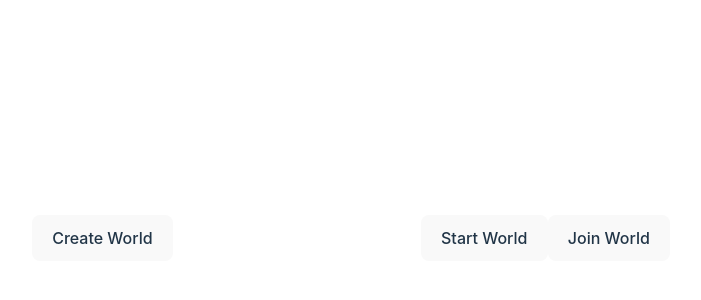
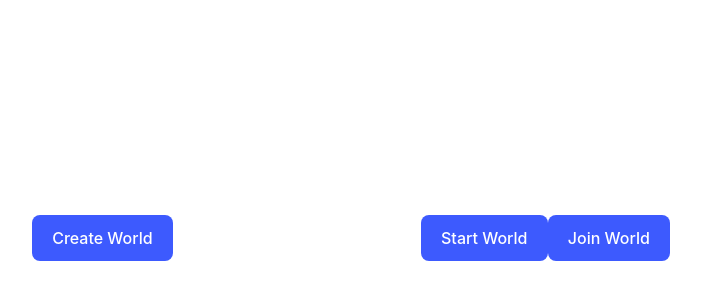
Before and after one commit to marutsuki/a-small-world, a React (Vite) app in the folder web-client/: page / in a window 1280 px wide. Shown: the part 162-462 px from the top of the page, without its empty margins (289-990 px from the left). Built offline with nearby package versions, Linux system fonts and the light colour scheme.

Commit message:
feat(ui): common button component

```diff
--- /dev/null
+++ b/web-client/src/common/Button.tsx
@@ -0,0 +1,37 @@
+import { FC } from 'react';
+import { ColourVariant } from '../../tailwind.config';
+import { VariantConfig } from '../colours';
+
+const CommonStyling = 'transition duration-100 ';
+
+export const ButtonVariants: VariantConfig = Object.freeze({
+    primary: 'bg-primary-base-default text-primary-content-default',
+    secondary: 'bg-secondary-base-default text-secondary-content-base-default',
+    error: 'bg-error-base-default text-error-content-default',
+});
+
+type ButtonProps = {
+    id: string;
+    variant?: ColourVariant;
+    children: React.ReactNode;
+    onClick: () => void;
+};
+
+export const Button: FC<ButtonProps> = ({
+    id,
+    variant = 'primary',
+    children,
+    onClick,
+}) => {
+    return (
+        <button
+            id={id}
+            className={CommonStyling.concat(ButtonVariants[variant])}
+            onClick={onClick}
+        >
+            {children}
+        </button>
+    );
+};
+
+export default Button;
--- a/web-client/src/menu/Menu.tsx
+++ b/web-client/src/menu/Menu.tsx
@@ -1,6 +1,7 @@
 import { FC, useState } from 'react';
 import { serverUrl } from '../environment/config';
 import { Player, World } from '../game/types';
+import Button from '../common/Button';
 
 type MenuProps = {
     onJoinWorld: (worldId: string, player: Player) => void;
@@ -54,10 +55,10 @@ const Menu: FC<MenuProps> = ({ onJoinWorld }) => {
 
     return (
         <div>
-            <button onClick={createWorld}>Create World</button>
+            <Button id="create-world" onClick={createWorld}>Create World</Button>
             <input type="text" onChange={(e) => setWorldId(e.target.value)} />
-            <button onClick={startWorld}>Start World</button>
-            <button onClick={joinWorld}>Join World</button>
+            <Button id="start-world" onClick={startWorld}>Start World</Button>
+            <Button id="join-world" onClick={joinWorld}>Join World</Button>
         </div>
     );
 };
--- a/web-client/tailwind.config.ts
+++ b/web-client/tailwind.config.ts
@@ -60,7 +60,7 @@ export const colors: Theme = {
 };
 
 const config: Config = {
-    content: [],
+    content: ['./index.html', './src/**/*.{js,ts,jsx,tsx}'],
     theme: {
         extend: {
             colors,
```
